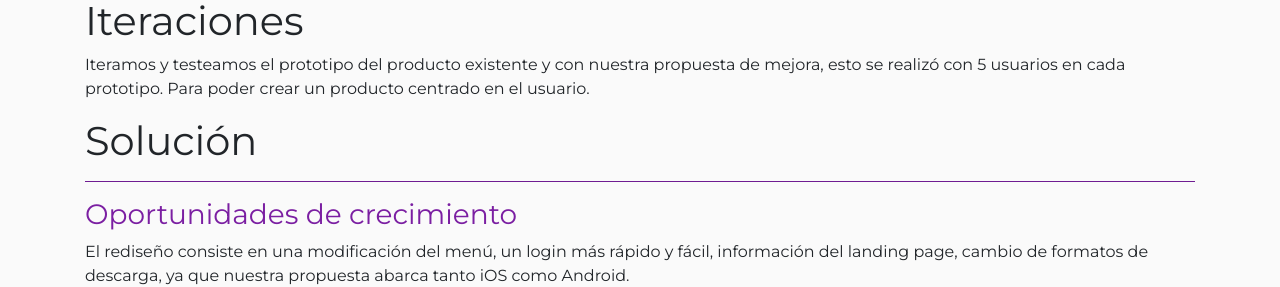
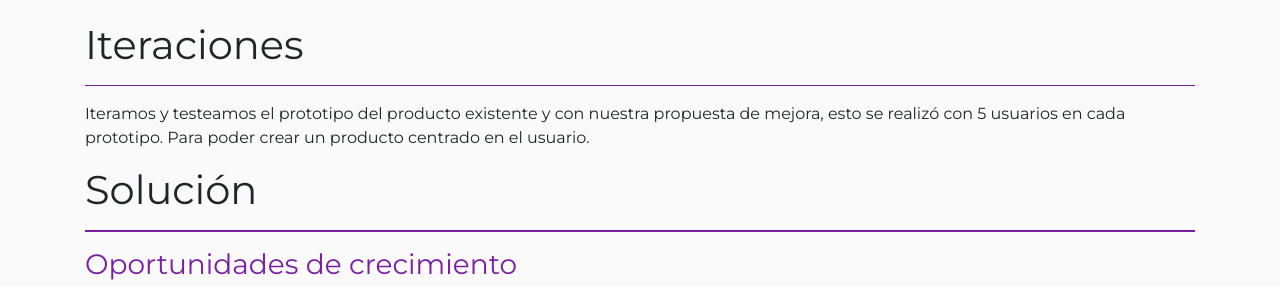
Before and after one commit to floresdani/floresdani.github.io, a plain HTML site: page fintech.html in a window 1280 px wide. Shown: the part 3022-3309 px from the top of the page. Drawn offline with Linux system fonts and the light colour scheme.

Commit message:
agregando mas br

```diff
--- a/fintech.html
+++ b/fintech.html
@@ -78,11 +78,12 @@
           <li>Analisis de data y recursos disponibles.</li>
           <li>Facilité las decisiones de ideación y diseño.</li>
           <li>Pruebas con usuarios y sesiones de evaluación.</li>
+          <br>
         </div>
         <br>
         <!-- Metodos -->
         <div class="col-md-4">
-          <br>
+
           <h4>Métodos</h4>
           <!-- Listado -->
           <li>Entendimiento del problema y la industria.</li>
@@ -190,6 +191,7 @@
       <div class="row">
         <div class="col-md-12">
           <h3>Iteraciones</h3>
+          <hr class="center-align">
           <p>Iteramos y testeamos el prototipo del producto existente y con nuestra propuesta de mejora, esto se realizó con
             5 usuarios en cada prototipo. Para poder crear un producto centrado en el usuario.</p>
         </div>
```
Also changed, not shown: e-commerce.html (+3 -2 lines).
